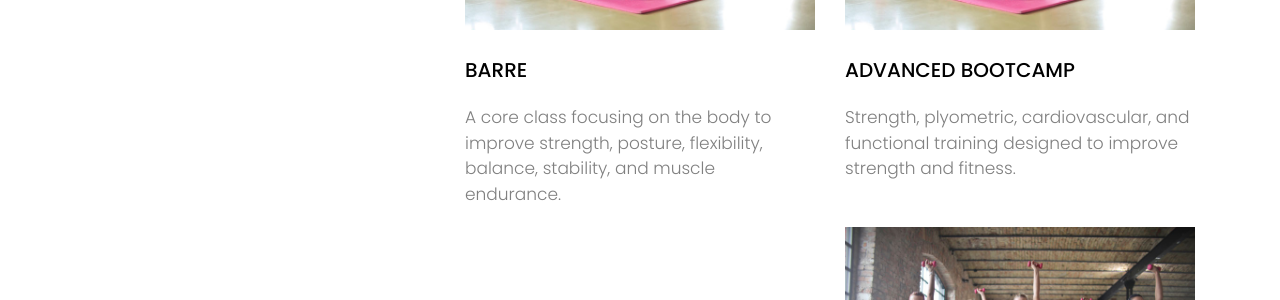
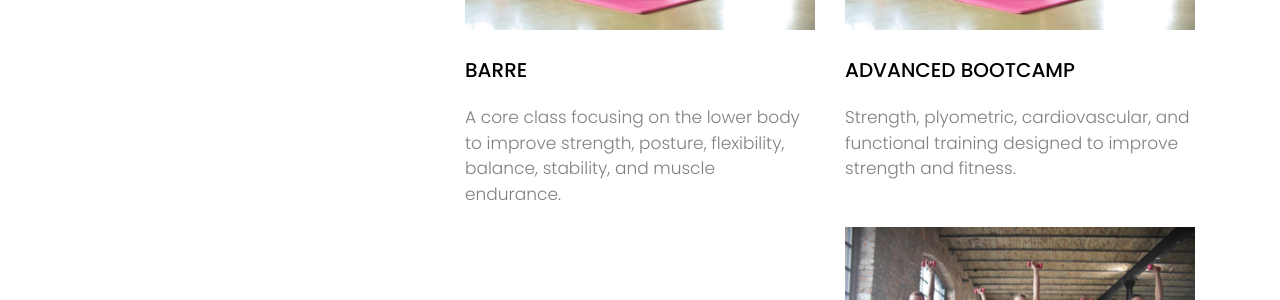
Before and after one commit to ResultsNow/resultsnow.github.io, a Jekyll site: the page built from classes.html, in a window 1280 px wide and 900 px high, scrolled down 1974 px. Shown: the part 155-455 px from the top of the window. Built offline with Jekyll 4.4.1, drawn with Linux system fonts in a browser that asks for light colours; some web fonts are replaced.

Commit message:
Update classes.yml

```diff
--- a/_data/classes.yml
+++ b/_data/classes.yml
@@ -14,7 +14,7 @@
   image: classes-7.jpg
 
 - title: Barre
-  description: A core class focusing on the body to improve strength, posture, flexibility, balance, stability, and muscle endurance.
+  description: A core class focusing on the lower body to improve strength, posture, flexibility, balance, stability, and muscle endurance.
   icon: gym
   image: classes-7.jpg
 
```
